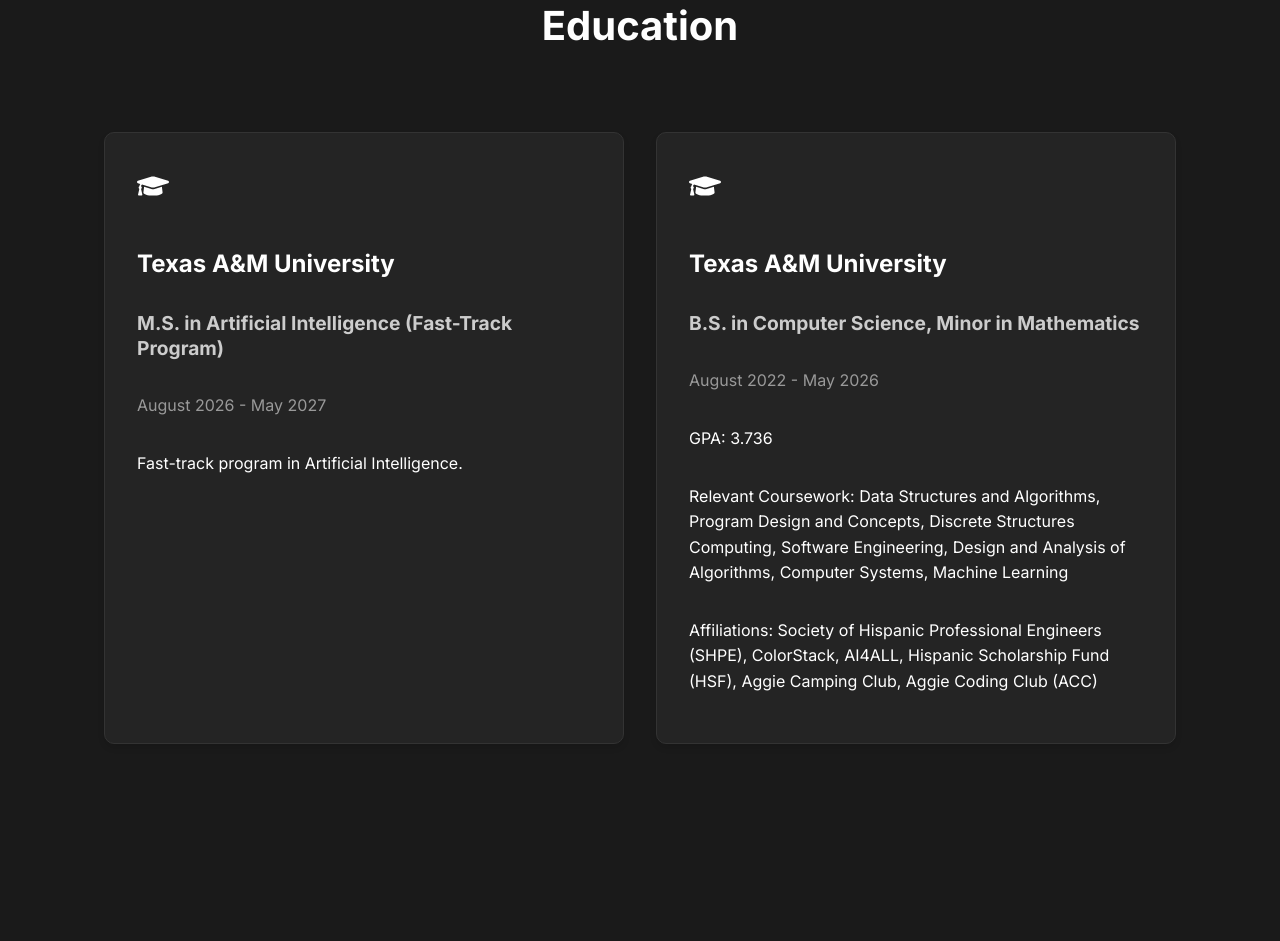
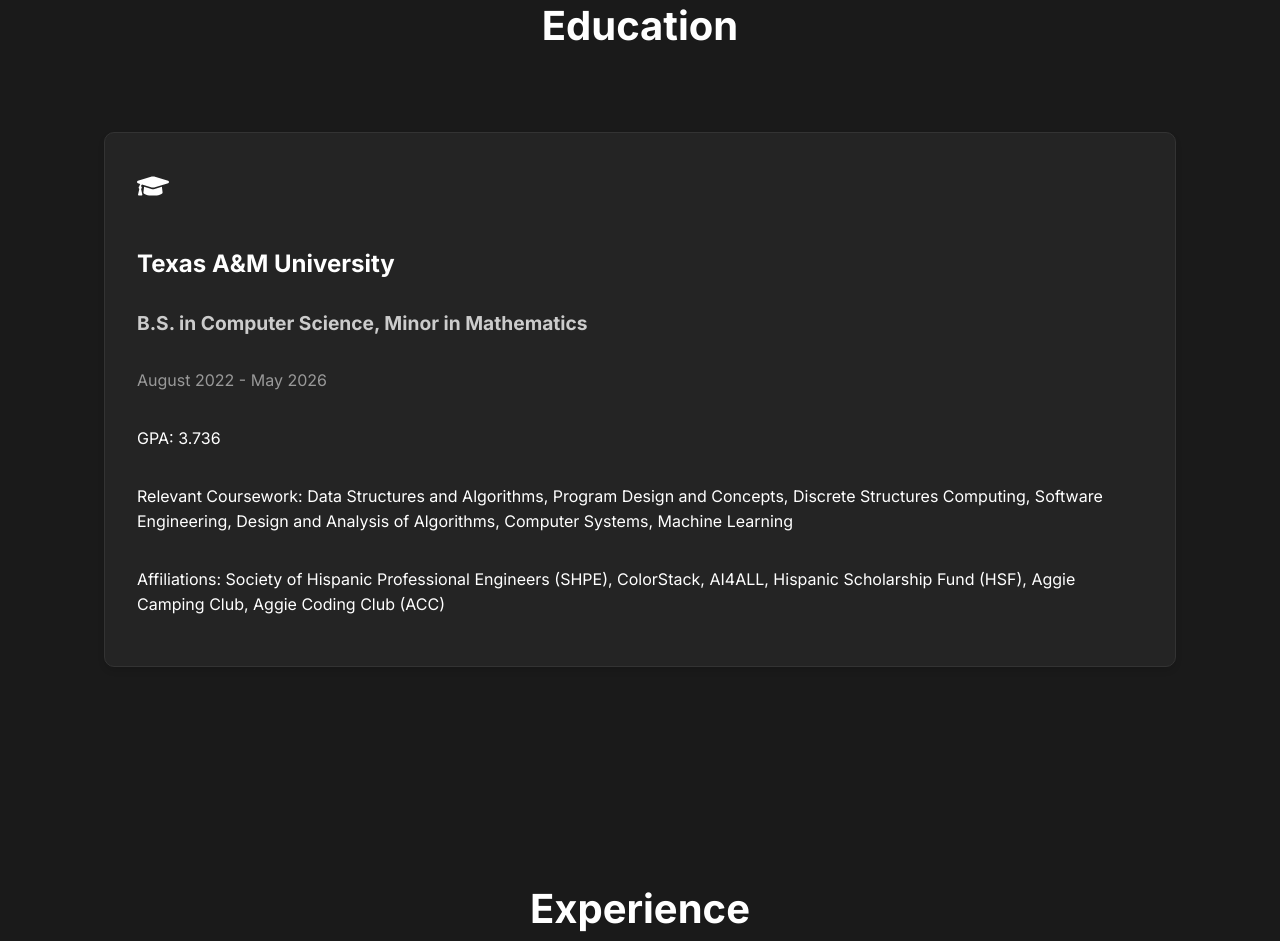
Before and after one commit to NicholasMatias/CBNV3, a React (Vite) app in the folder portfolio/: page / in a window 1280 px wide. Shown: the part 920-1861 px from the top of the page. Built offline with nearby package versions, Linux system fonts and the light colour scheme.

Commit message:
Updated education section

```diff
--- a/portfolio/src/components/Education.jsx
+++ b/portfolio/src/components/Education.jsx
@@ -79,14 +79,6 @@
   const education = [
     {
       school: 'Texas A&M University',
-      degree: 'M.S. in Artificial Intelligence (Fast-Track Program)',
-      duration: 'August 2026 - May 2027',
-      description: 'Fast-track program in Artificial Intelligence.',
-      relevantCoursework: '',
-      affiliations: '',
-    },
-    {
-      school: 'Texas A&M University',
       degree: 'B.S. in Computer Science, Minor in Mathematics',
       duration: 'August 2022 - May 2026',
       description: 'GPA: 3.736',
```
